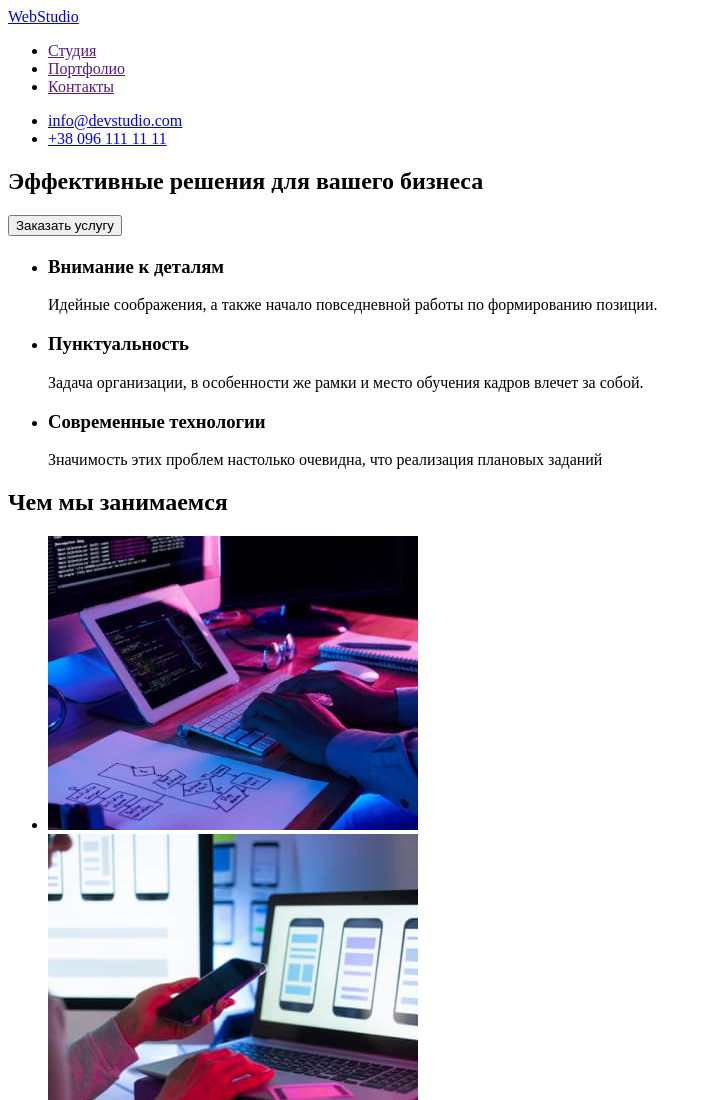
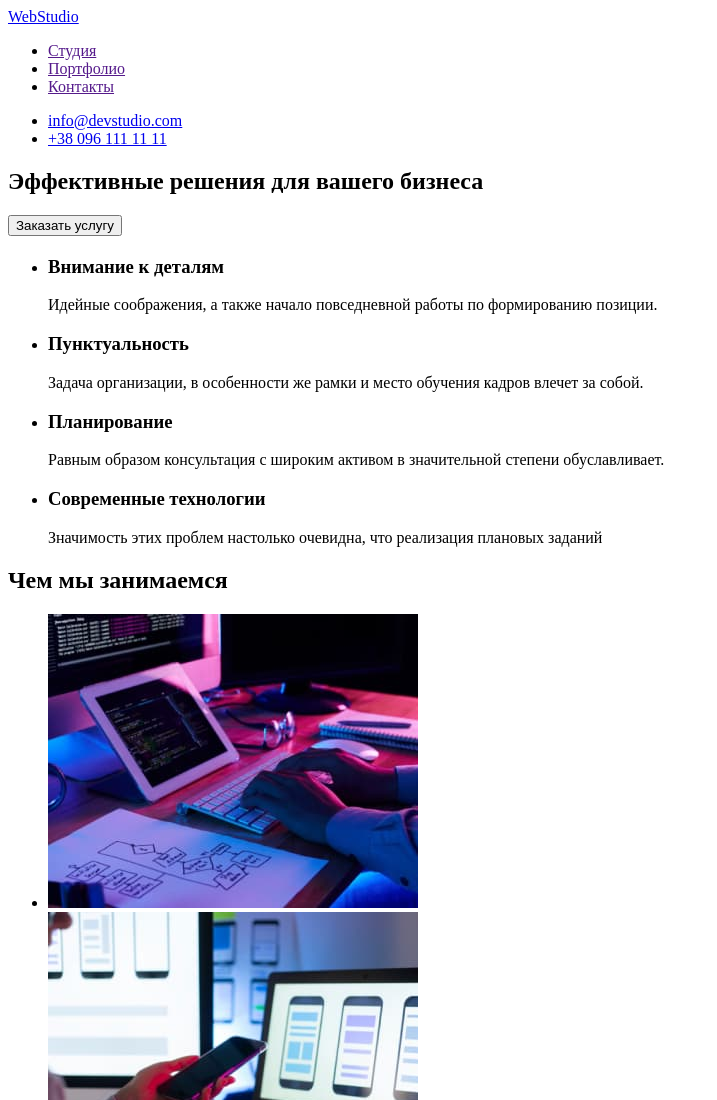
Before and after one commit to Feittt/goit-markup-hw-01, a plain HTML site: page index.html in a window 1280 px wide. Shown: the top 1100 px of the page, without its empty margins (0-717 px from the left). Drawn offline with Linux system fonts and the light colour scheme.

Commit message:
changes index.html

```diff
--- a/index.html
+++ b/index.html
@@ -43,6 +43,12 @@
             <h3>Пунктуальность</h3>
             <p>
               Задача организации, в особенности же рамки и место обучения кадров влечет за собой.
+            </p>
+          </li>
+          <li>
+            <h3>Планирование</h3>
+            <p>
+              Равным образом консультация с широким активом в значительной степени обуславливает.
             </p>
           </li>
           <li>
```
